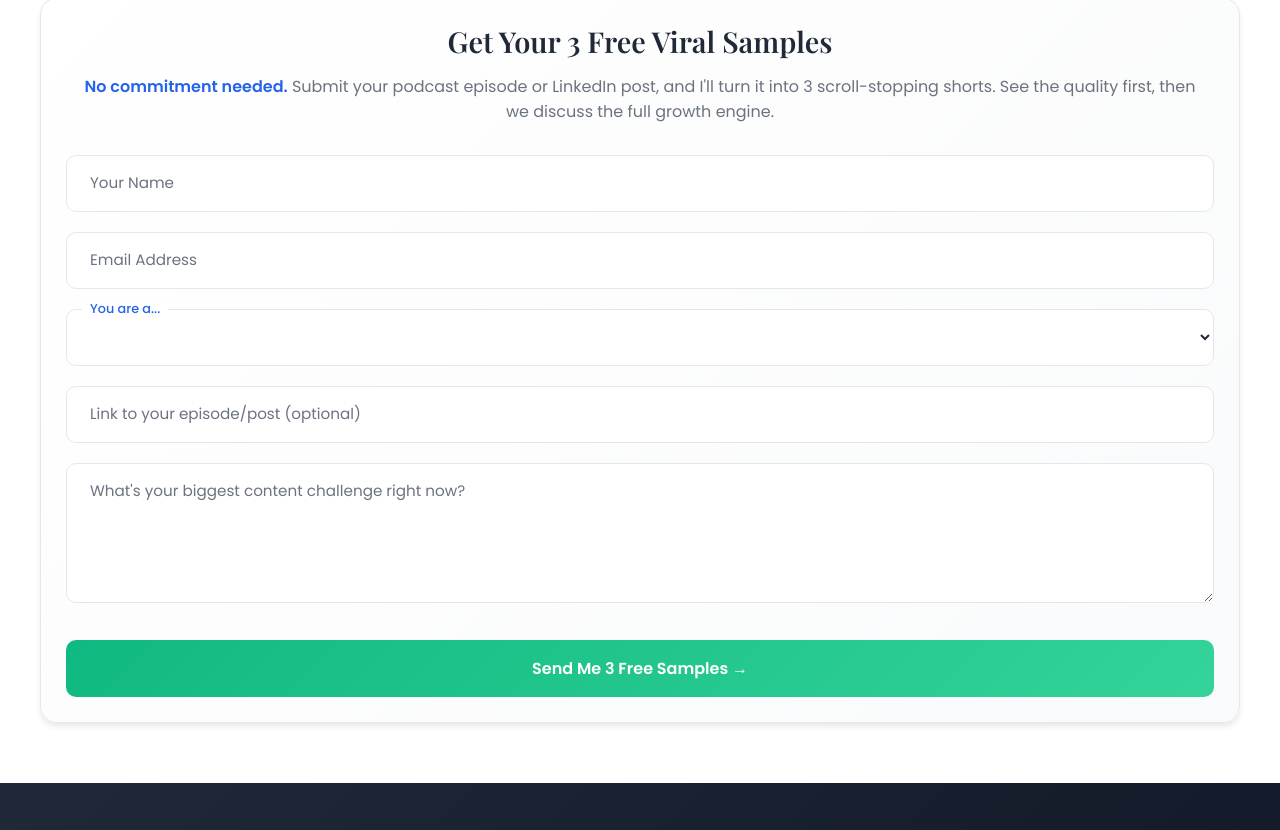
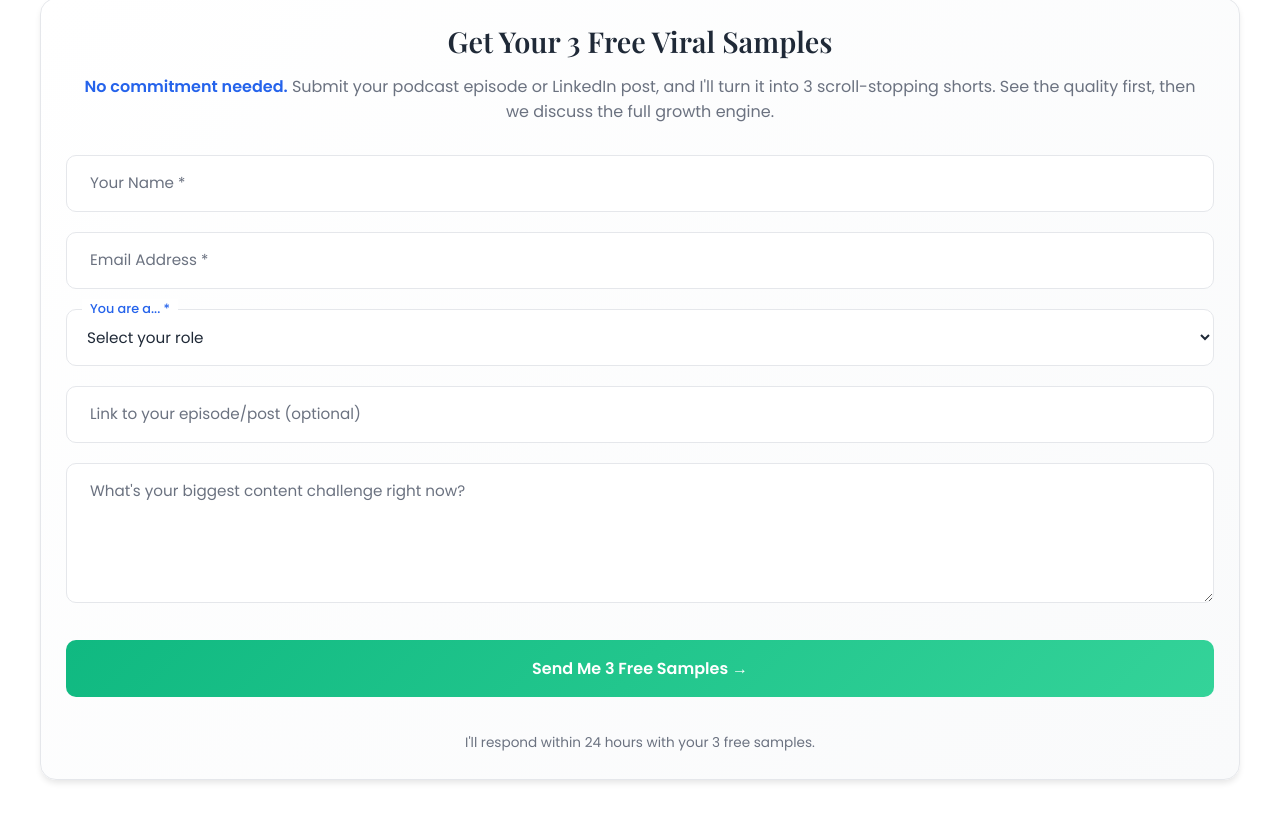
Before and after one commit to israelfav/ScaleScript, a plain HTML site: page index.html in a window 1280 px wide. Shown: the part 2526-3356 px from the top of the page. Drawn offline with nearby package versions, Linux system fonts and the light colour scheme.

Commit message:
Refactor contact form structure and attributes

```diff
--- a/index.html
+++ b/index.html
@@ -180,25 +180,30 @@
                 <p><span class="highlight">No commitment needed.</span> Submit your podcast episode or LinkedIn post, and I'll turn it into 3 scroll-stopping shorts. See the quality first, then we discuss the full growth engine.</p>
             </div>
 
-                <form class="contact-form" id="contactForm" action="https://formspree.io/f/mwkjpzek" method="POST">
+            <form class="contact-form" id="contactForm" method="POST">
+                <!-- Add Formspree email target -->
+                <input type="hidden" name="_subject" value="New ScaleScript Sample Request!">
+                <input type="hidden" name="_replyto" value="" id="replyTo">
+                <input type="hidden" name="_cc" value="israelojeyemi@gmail.com"> <!-- Add your email here -->
+
                 <div class="form-group">
                     <input type="text" id="name" name="name" placeholder=" " required>
-                        <label for="name">Your Name</label>
+                    <label for="name">Your Name *</label>
                 </div>
 
                 <div class="form-group">
                     <input type="email" id="email" name="email" placeholder=" " required>
-                        <label for="email">Email Address</label>
+                    <label for="email">Email Address *</label>
                 </div>
 
                 <div class="form-group">
                     <select id="niche" name="niche" placeholder=" " required>
-                            <option value="" disabled selected></option>
+                        <option value="" disabled selected>Select your role</option>
                         <option value="founder">Founder/CEO</option>
                         <option value="podcaster">Podcaster</option>
-                            <option value="other">Other</option>
+                        <option value="other">Other Business Owner</option>
                     </select>
-                        <label for="niche">You are a...</label>
+                    <label for="niche">You are a... *</label>
                 </div>
 
                 <div class="form-group">
@@ -211,8 +216,22 @@
                     <label for="message">What's your biggest content challenge right now?</label>
                 </div>
 
+                <div class="form-group" style="display: none;">
+                    <input type="text" name="_gotcha" style="display:none">
+                </div>
+
                 <button type="submit" class="submit-btn">Send Me 3 Free Samples →</button>
+
+                <p style="text-align: center; margin-top: 15px; font-size: 0.85rem; color: var(--gray);">
+                    I'll respond within 24 hours with your 3 free samples.
+                </p>
             </form>
+
+            <div id="successMessage" class="success-message" style="display: none;">
+                <i class="fas fa-check-circle"></i>
+                <h3>Request Sent Successfully!</h3>
+                <p>I'll create your 3 free viral samples and send them within 24 hours. Check your email for confirmation.</p>
+            </div>
         </div>
     </div>
 </section>
```
Lines whose indentation alone changed are shown as unchanged.
